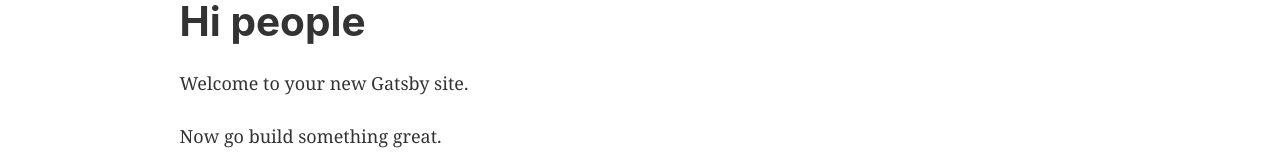
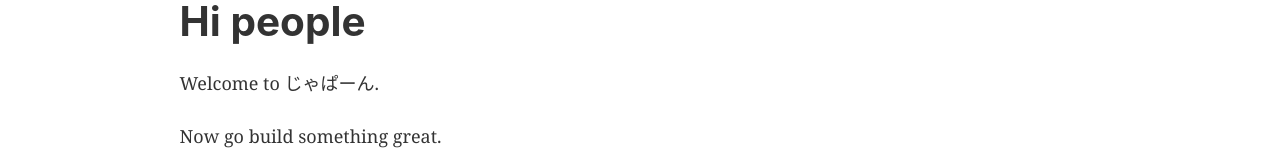
Before and after one commit to agd-plus/gatsbyJS, a Gatsby site: page / in a window 1280 px wide. Shown: the part 123-283 px from the top of the page. Built offline with nearby package versions, Linux system fonts and the light colour scheme; Gatsby itself is replaced by a stand-in of ours.

```diff
--- a/src/pages/index.js
+++ b/src/pages/index.js
@@ -9,7 +9,7 @@ const IndexPage = () => (
   <Layout>
     <SEO title="Home" />
     <h1>Hi people</h1>
-    <p>Welcome to your new Gatsby site.</p>
+    <p>Welcome to じゃぱーん.</p>
     <p>Now go build something great.</p>
     <div style={{ maxWidth: `300px`, marginBottom: `1.45rem` }}>
       <Image />
```
